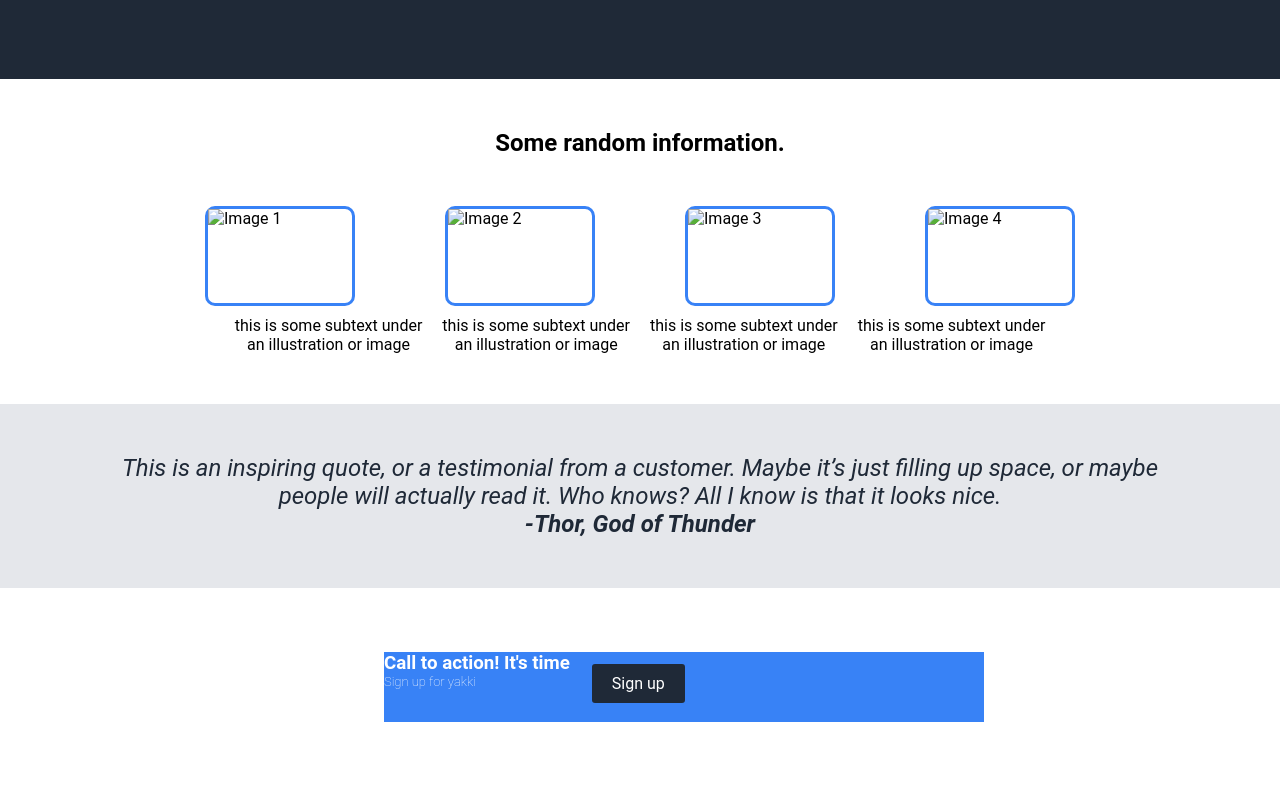
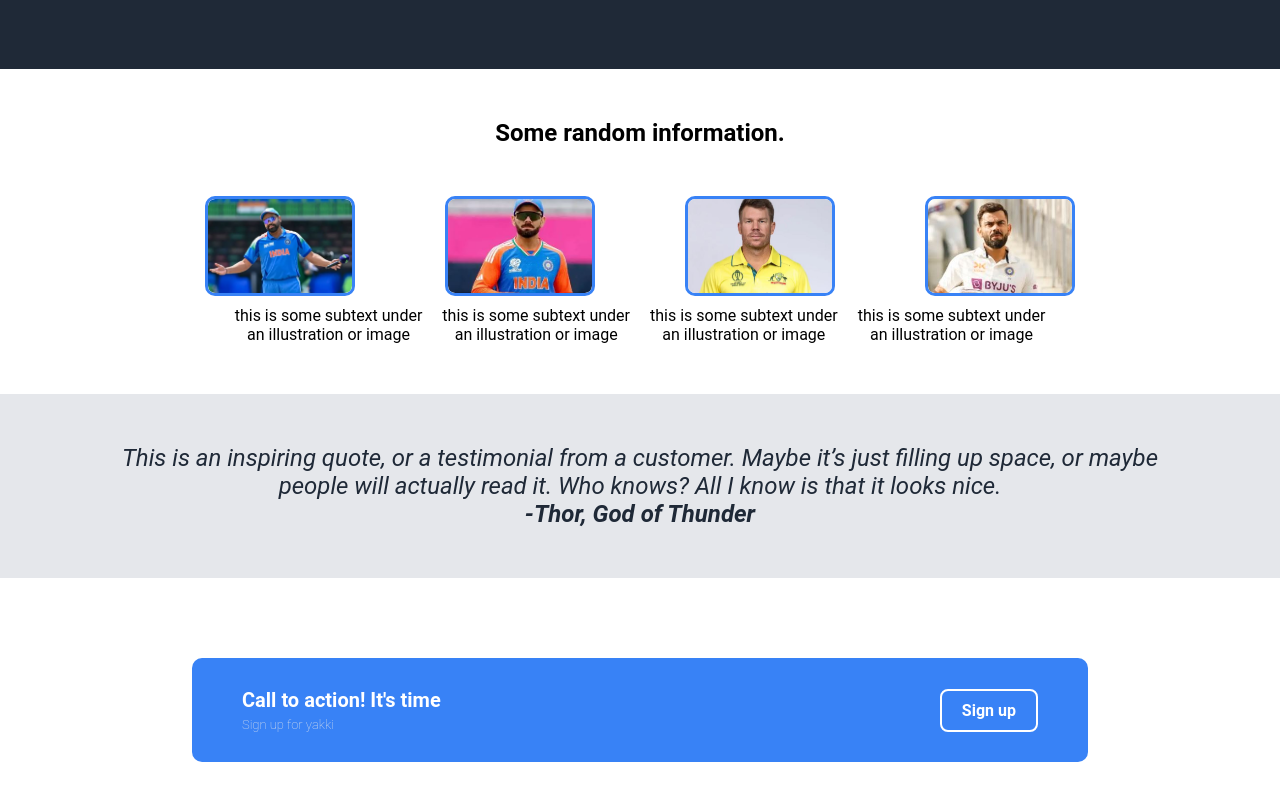
Before and after one commit to wajih54/Odin_project_landing_page, a plain HTML site: page index.html in a window 1280 px wide. Shown: the part 394-1194 px from the top of the page. Before the commit the page ends 1116 px from the top, so only its background shows below. Drawn offline with Linux system fonts and the light colour scheme.

Commit message:
Add files via upload

```diff
--- a/style.css
+++ b/style.css
@@ -95,7 +95,20 @@
     background-color: white;
     border: solid 3px #3882f6;
     border-radius: 10px;
+    overflow: hidden;
+    display: flex;
+    justify-content: center;
+    align-items: center;
 }
+
+.boxes > div img {
+    width: 100%;
+    height: 100%;
+    object-fit: cover;
+    border-radius: 7px;
+}
+
+
 
 .t_u_b {
     display: flex;
@@ -116,36 +129,34 @@
 }
 .last {
     display: flex;
-    justify-content: flex-start;
-
+    justify-content: space-between;
+    align-items: center;
     background-color: #3882F6;
     color: white;
-    margin-left: 30%;
-    margin-right: 40%;
-    margin-top: 5%;
+    padding: 30px 50px;
+    margin: 80px auto;
+    width: 70%;
+    border-radius: 10px;
+}
 
+.footer-text h3 {
+    font-size: 20px;
+    margin-bottom: 5px;
+}
 
-   height: 70px;
-   width: 600px;
-}
-.no{
+.no {
     font-style: normal;
     font-weight: 100;
     font-size: small;
+    color: #e5e7eb;
 }
-.signup-btn{
-    margin-left: 20px;
-    margin-top: 10px;
-    background-color: #1f2937;
+
+.footer-button .signup-btn {
+    background-color: #3882F6;
     color: white;
-    border-radius: 5px;
+    border: 2px solid white;
+    border-radius: 8px;
     padding: 10px 20px;
+    font-weight: bold;
     cursor: pointer;
 }
-.button{
-    display: flex;
-    justify-content: flex-end;
-    background-color: #3882F6;
-
-    margin-left: 100%;
-}
```
Also changed, not shown: 1.JPG (added), 2.JPG (added), 3.JPG (added), 4.JPG (added).
